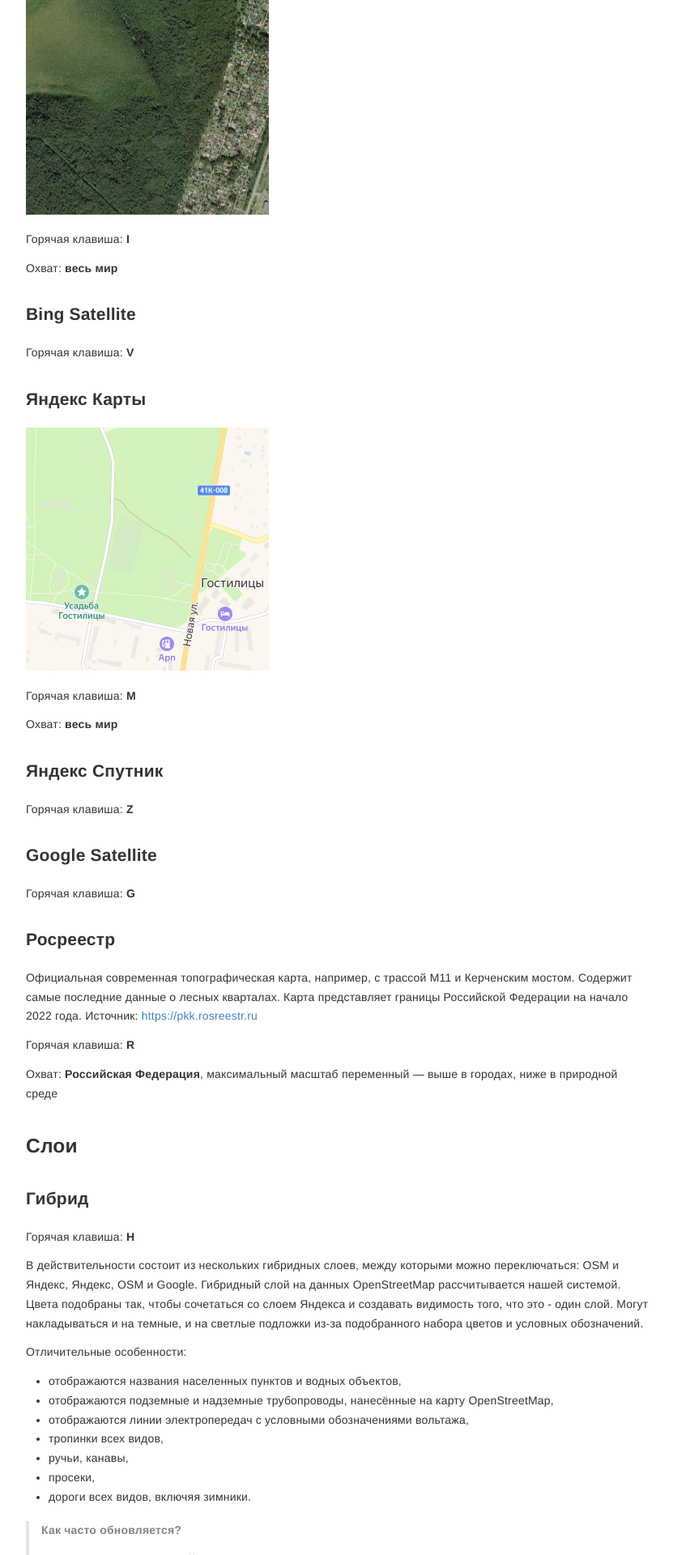
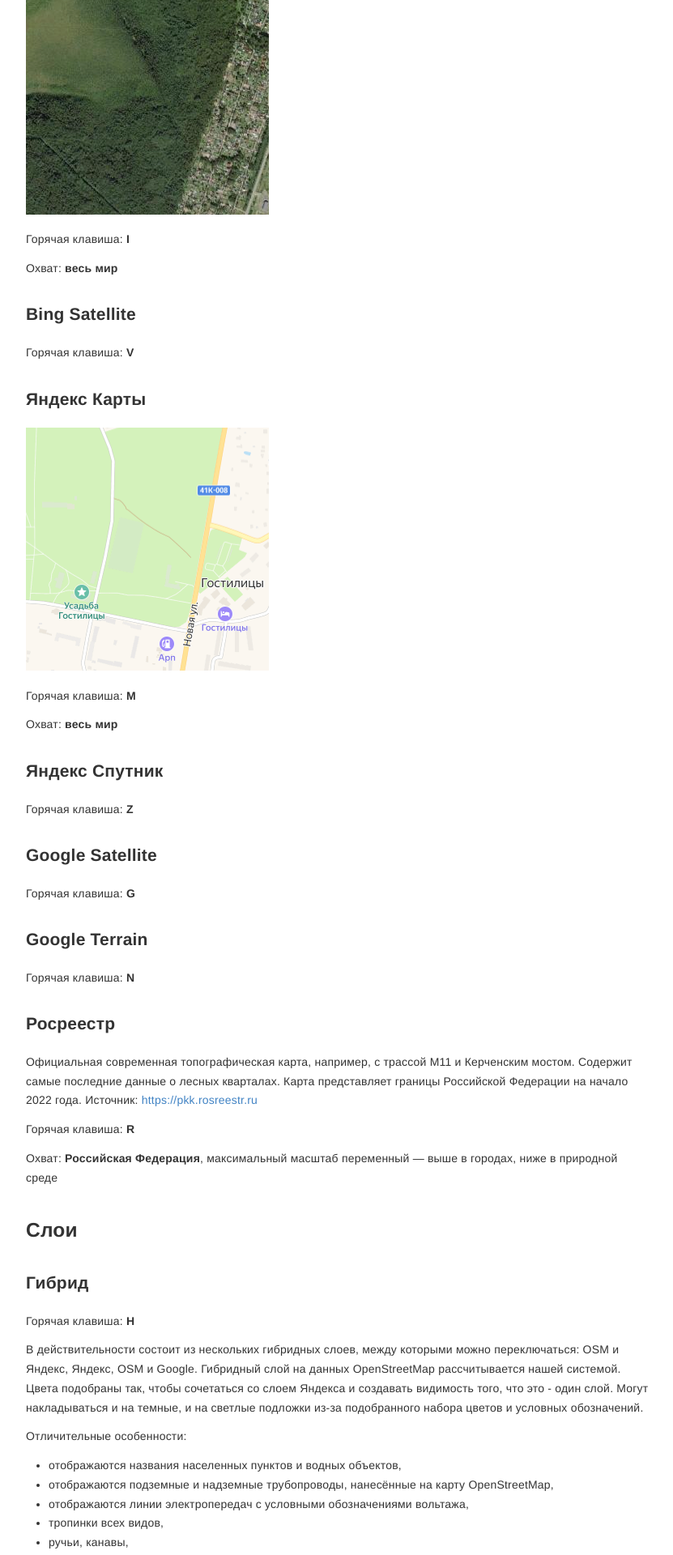
Before and after one commit to extremum-search-and-rescue/help.gis, a Jekyll site: the page built from _posts/2023-06-12-ui-maps-and-layers.md, in a window 1280 px wide. Shown: the part 3080-5000 px from the top of the page at 81% size, without its empty margins (223-1054 px from the left). Built offline with Jekyll 4.4.1, drawn with Linux system fonts in a browser that asks for light colours; some of the changed text lies outside the part shown.

Commit message:
Update 2023-06-12-ui-maps-and-layers.md

```diff
--- a/_posts/2023-06-12-ui-maps-and-layers.md
+++ b/_posts/2023-06-12-ui-maps-and-layers.md
@@ -90,6 +90,9 @@ redirect_from:
 ### Google Satellite
 Горячая клавиша: **G**
 
+### Google Terrain
+Горячая клавиша: **N**
+
 ### Росреестр
 Официальная современная топографическая карта, например, с трассой М11 и Керченским мостом. Содержит самые последние данные о лесных кварталах. Карта представляет границы Российской Федерации на начало 2022 года. Источник: [https://pkk.rosreestr.ru](https://pkk.rosreestr.ru)
 
@@ -169,6 +172,8 @@ redirect_from:
 #### Лесное хозяйство
 Слой с лесными кварталами, как их описывает Рослесинфорг. Некоторые области отстуствуют, где-то лесные кварталы отображаются со значительным смещением, данные не обновляются уже несколько лет. Источник не очень стабильный, может не работать время от времени, особенно по выходным. Полезен тем, что хорошо накладывается поверх спутниковых снимков для анализа местности, например, поиска просек на границах лесных кварталов. Источик: [интерактивная карта «Леса России»](https://maps.roslesinforg.ru/#/).
 
+Горячая клавиша: **X**
+
 Охват: **Российская Федерация**
 
 #### Треки Strava
```
